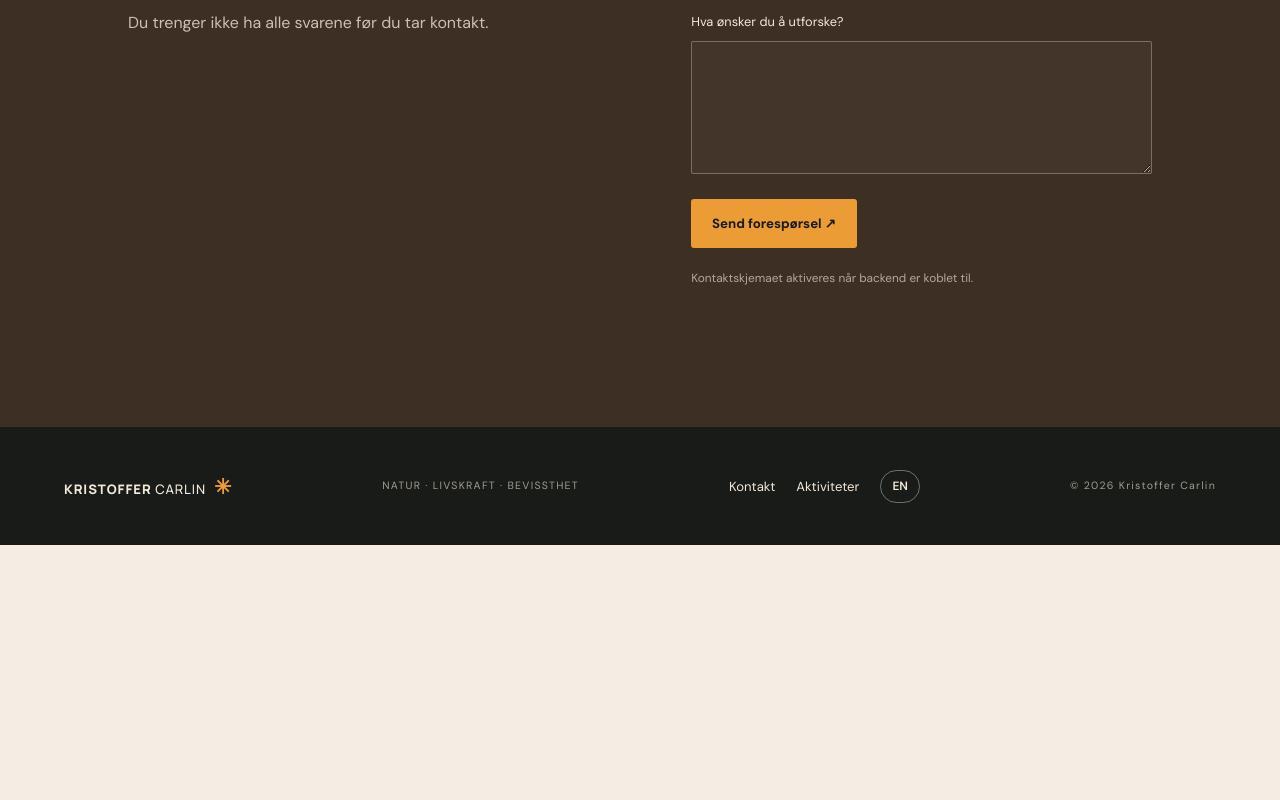
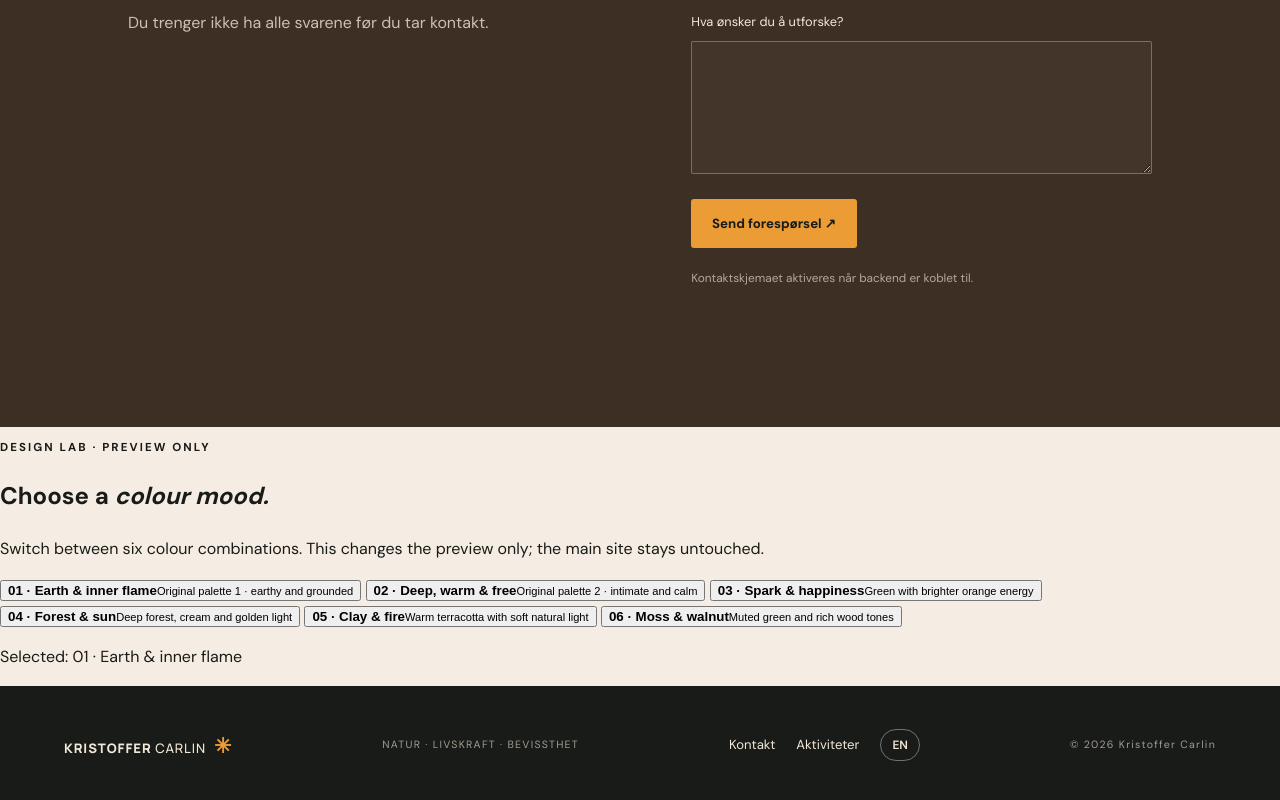
Before and after one commit to alansmorais/kristoffer-carlin-website, a plain HTML site: page index.html in a window 1280 px wide. Shown: the part 6956-7756 px from the top of the page. Before the commit the page ends 7501 px from the top, so only its background shows below. Drawn offline with Linux system fonts and the light colour scheme; a script that the page names is missing.

Commit message:
Add interactive palette lab to experiment branch

```diff
--- a/index.html
+++ b/index.html
@@ -13,4 +13,13 @@
 <section class="gallery section-wrap" id="gallery"><div class="section-heading"><div><p class="eyebrow">BILDER FRA ARBEIDET</p><h2>Øyeblikk.<br><em>Mennesker. Møter.</em></h2></div><p>Et galleri med god plass til ekte bilder fra kurs, samlinger og natur.</p></div><div id="gallery-grid" class="gallery-grid"><p class="data-note">Godkjente bilder vises her når de legges til via adminpanelet.</p></div></section>
 <section class="recommendations section-wrap" id="recommendations"><p class="eyebrow">ANBEFALINGER</p><h2 data-no="Ord fra mennesker<br><em>jeg har møtt.</em>" data-en="Words from people<br><em>I've met.</em>">Ord fra mennesker<br><em>jeg har møtt.</em></h2><div id="testimonials-list"><p class="recommendation-note">Anbefalinger vises her når de er lagt til og godkjent.</p></div></section>
 <section class="contact section-wrap" id="contact"><div><p class="eyebrow">KONTAKT</p><h2 data-no="Noe i deg<br><em>ble nysgjerrig?</em>" data-en="Something in you<br><em>got curious?</em>">Noe i deg<br><em>ble nysgjerrig?</em></h2><p data-no="Du trenger ikke ha alle svarene før du tar kontakt." data-en="You don't need to have all the answers before reaching out.">Du trenger ikke ha alle svarene før du tar kontakt.</p></div><form id="contact-form" class="contact-form"><label for="contact-name">Navn</label><input id="contact-name" name="name" autocomplete="name" required><label for="contact-email">E-post</label><input id="contact-email" name="email" type="email" autocomplete="email" required><label for="contact-message">Hva ønsker du å utforske?</label><textarea id="contact-message" name="message" rows="4" required></textarea><button class="button button-yellow" type="submit">Send forespørsel ↗</button><p id="contact-status" class="form-status" aria-live="polite">Kontaktskjemaet aktiveres når backend er koblet til.</p></form></section>
+
+<section class="palette-lab" id="palette-lab" aria-labelledby="palette-lab-title"><div class="palette-lab-head"><p class="eyebrow">DESIGN LAB · PREVIEW ONLY</p><h2 id="palette-lab-title">Choose a <em>colour mood.</em></h2><p>Switch between six colour combinations. This changes the preview only; the main site stays untouched.</p></div><div class="palette-options" role="group" aria-label="Choose colour palette">
+<button class="palette-option is-active" type="button" data-palette="earth-flame" aria-pressed="true"><span class="palette-swatches"><i></i><i></i><i></i><i></i><i></i><i></i></span><strong>01 · Earth & inner flame</strong><small>Original palette 1 · earthy and grounded</small></button>
+<button class="palette-option" type="button" data-palette="deep-freedom" aria-pressed="false"><span class="palette-swatches"><i></i><i></i><i></i><i></i><i></i><i></i></span><strong>02 · Deep, warm & free</strong><small>Original palette 2 · intimate and calm</small></button>
+<button class="palette-option" type="button" data-palette="spark-happiness" aria-pressed="false"><span class="palette-swatches"><i></i><i></i><i></i><i></i><i></i></span><strong>03 · Spark & happiness</strong><small>Green with brighter orange energy</small></button>
+<button class="palette-option" type="button" data-palette="forest-sun" aria-pressed="false"><span class="palette-swatches"><i></i><i></i><i></i><i></i><i></i><i></i></span><strong>04 · Forest & sun</strong><small>Deep forest, cream and golden light</small></button>
+<button class="palette-option" type="button" data-palette="clay-fire" aria-pressed="false"><span class="palette-swatches"><i></i><i></i><i></i><i></i><i></i><i></i></span><strong>05 · Clay & fire</strong><small>Warm terracotta with soft natural light</small></button>
+<button class="palette-option" type="button" data-palette="moss-walnut" aria-pressed="false"><span class="palette-swatches"><i></i><i></i><i></i><i></i><i></i><i></i></span><strong>06 · Moss & walnut</strong><small>Muted green and rich wood tones</small></button>
+</div><p class="palette-current" id="palette-current" aria-live="polite">Selected: 01 · Earth & inner flame</p></section>
 </main><footer class="site-footer"><a class="brand" href="#home">KRISTOFFER <span>CARLIN</span><i>✳</i></a><p>NATUR · LIVSKRAFT · BEVISSTHET</p><div><a href="#contact">Kontakt</a><a href="#activities">Aktiviteter</a><button id="footer-language" class="language-toggle">EN</button></div><small>© <span id="year"></span> Kristoffer Carlin</small></footer><script src="config.js"></script><script src="app.js" defer></script></body></html>
```
